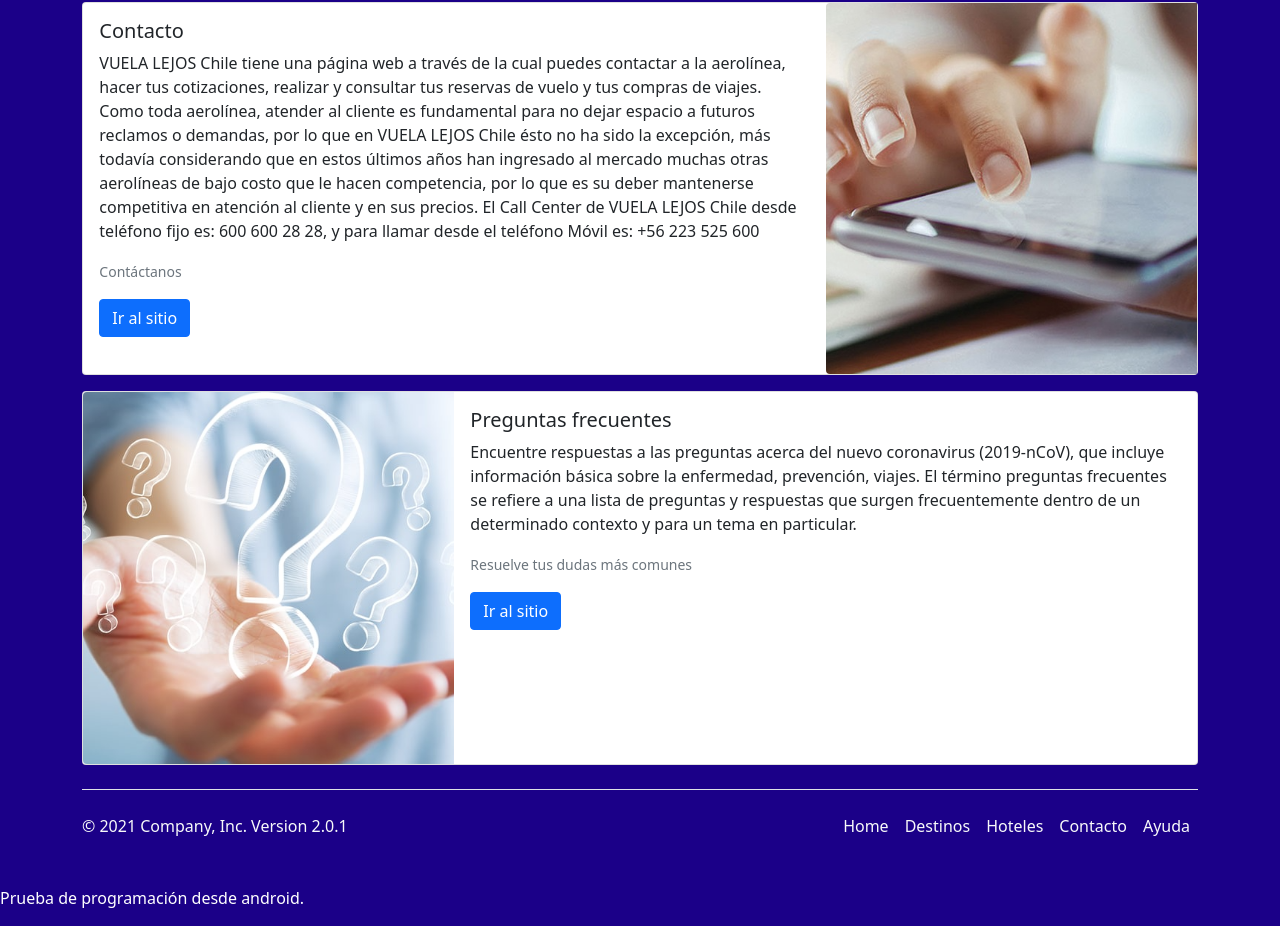
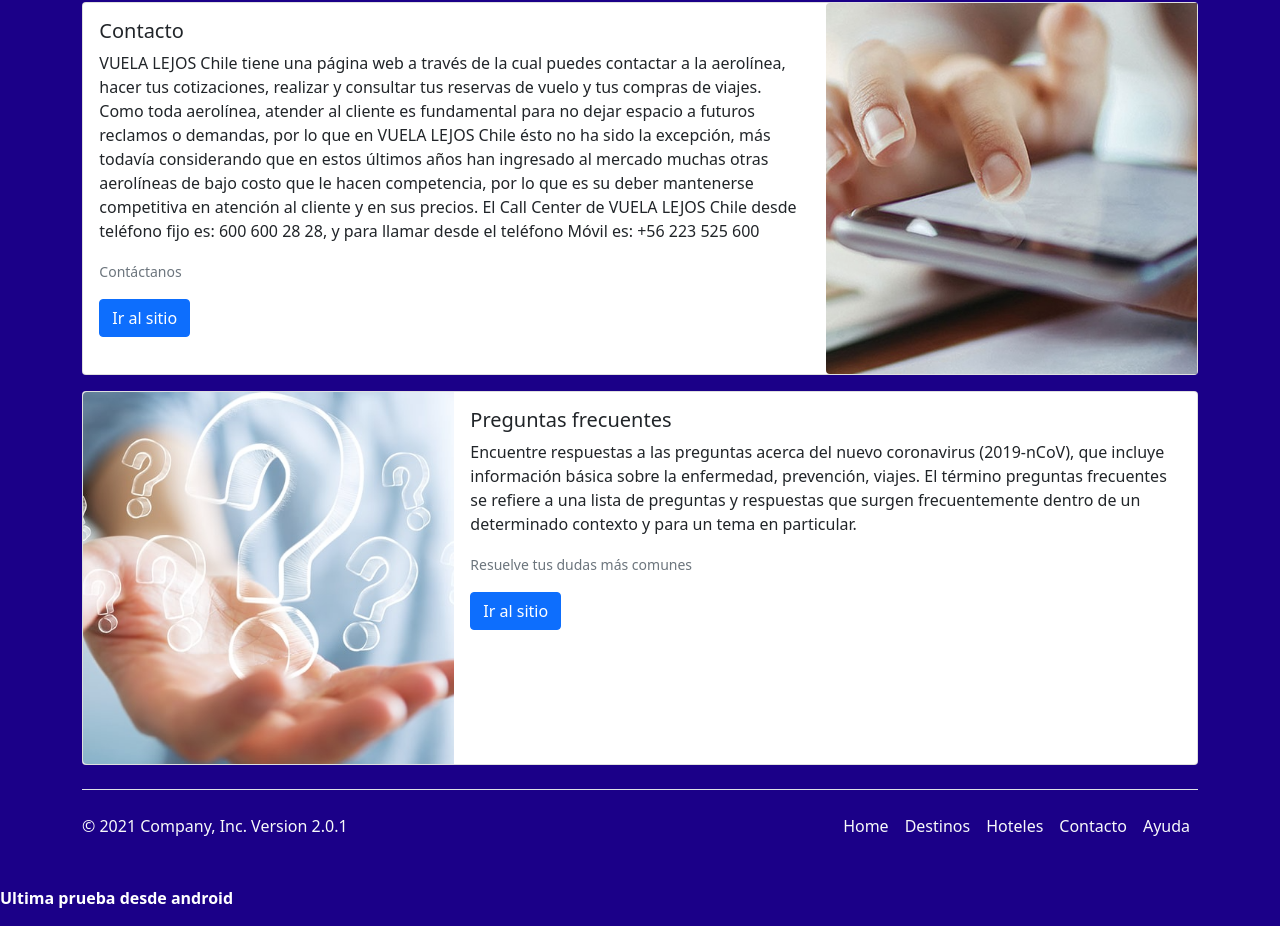
Before and after one commit to Marcos-Oy/AeroLineaIPCHILE, a plain HTML site: page index.html in a window 1280 px wide. Shown: the part 1906-2832 px from the top of the page. Drawn offline with nearby package versions, Linux system fonts and the light colour scheme.

Commit message:
Prueba desde android confirmación

```diff
--- a/index.html
+++ b/index.html
@@ -207,6 +207,5 @@
           </ul>
         </footer>
     </div>
-  <p>Prueba de programación desde android.</p>
-
+  <b>Ultima prueba desde android</b>
 </html>
```
